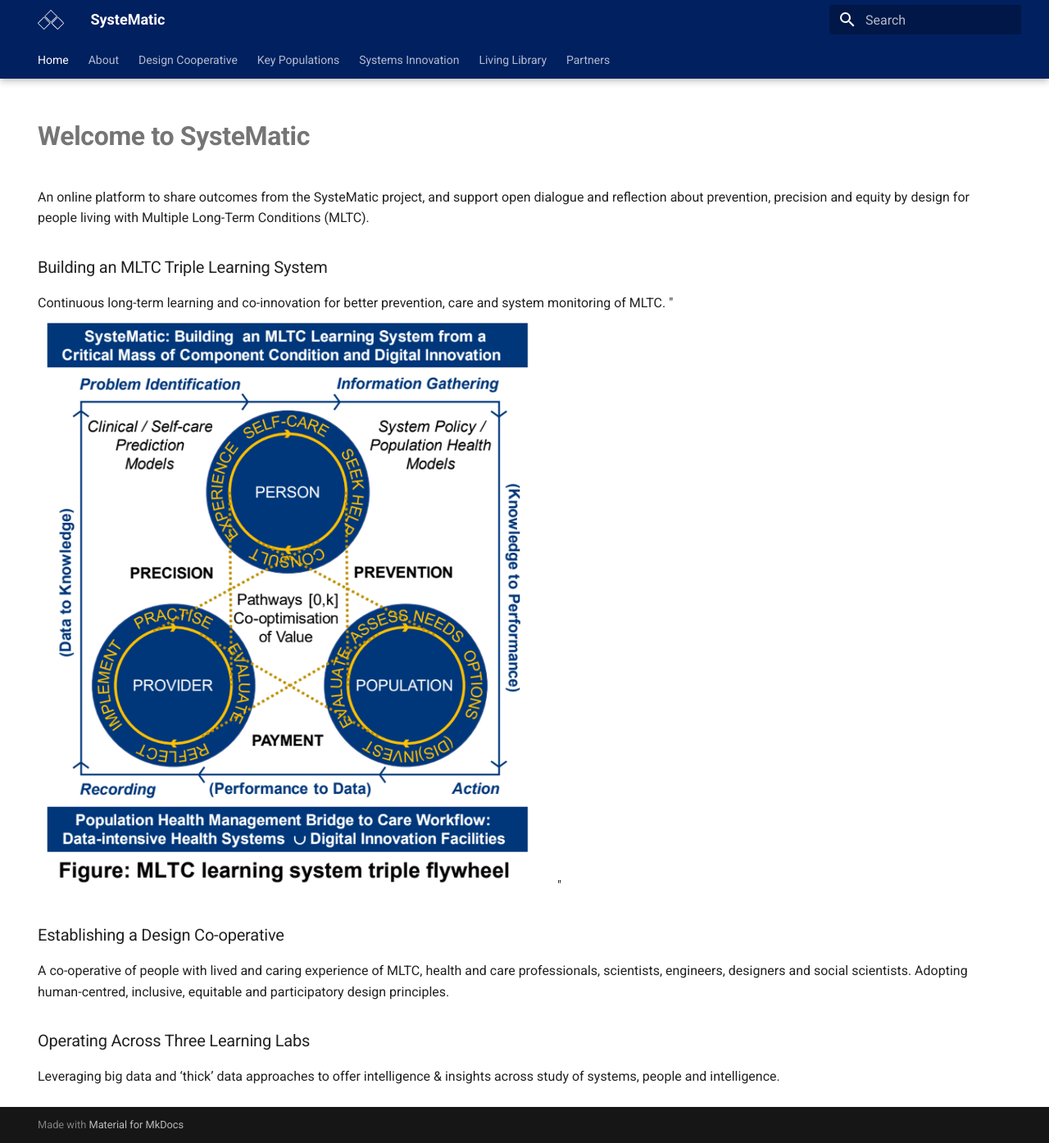
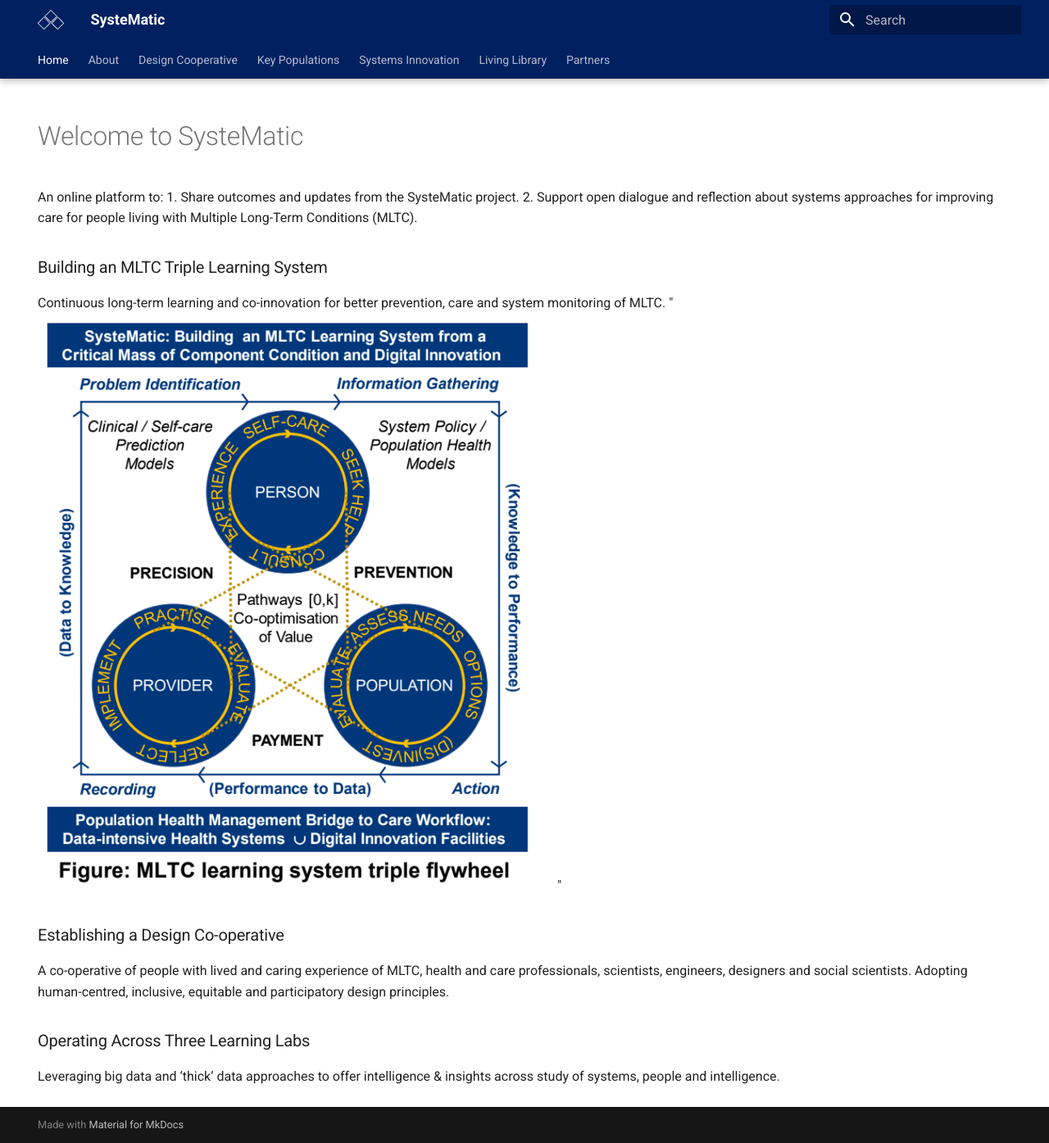
Before and after one commit to systematic-uol/systematic-uol.github.io, an MkDocs documentation site: the page built from docs/index.md, in a window 1280 px wide and 1395 px high. Shown: the whole window at 82% size. Built offline with MkDocs 1.6.1 and Material for MkDocs 9.7.7, drawn with Linux system fonts in a browser that asks for light colours.

Commit message:
Update index.md

```diff
--- a/docs/index.md
+++ b/docs/index.md
@@ -4,8 +4,10 @@ hide:
   - toc
 ---
 
-# **Welcome to SysteMatic**
-An online platform to share outcomes from the SysteMatic project, and support open dialogue and reflection about prevention, precision and equity by design for people living with Multiple Long-Term Conditions (MLTC).
+# Welcome to SysteMatic
+An online platform to:
+1. Share outcomes and updates from the SysteMatic project.
+2. Support open dialogue and reflection about systems approaches for improving care for people living with Multiple Long-Term Conditions (MLTC).
 
 ### Building an MLTC Triple Learning System
 Continuous long-term learning and co-innovation for better prevention, care and system monitoring of MLTC.
```
